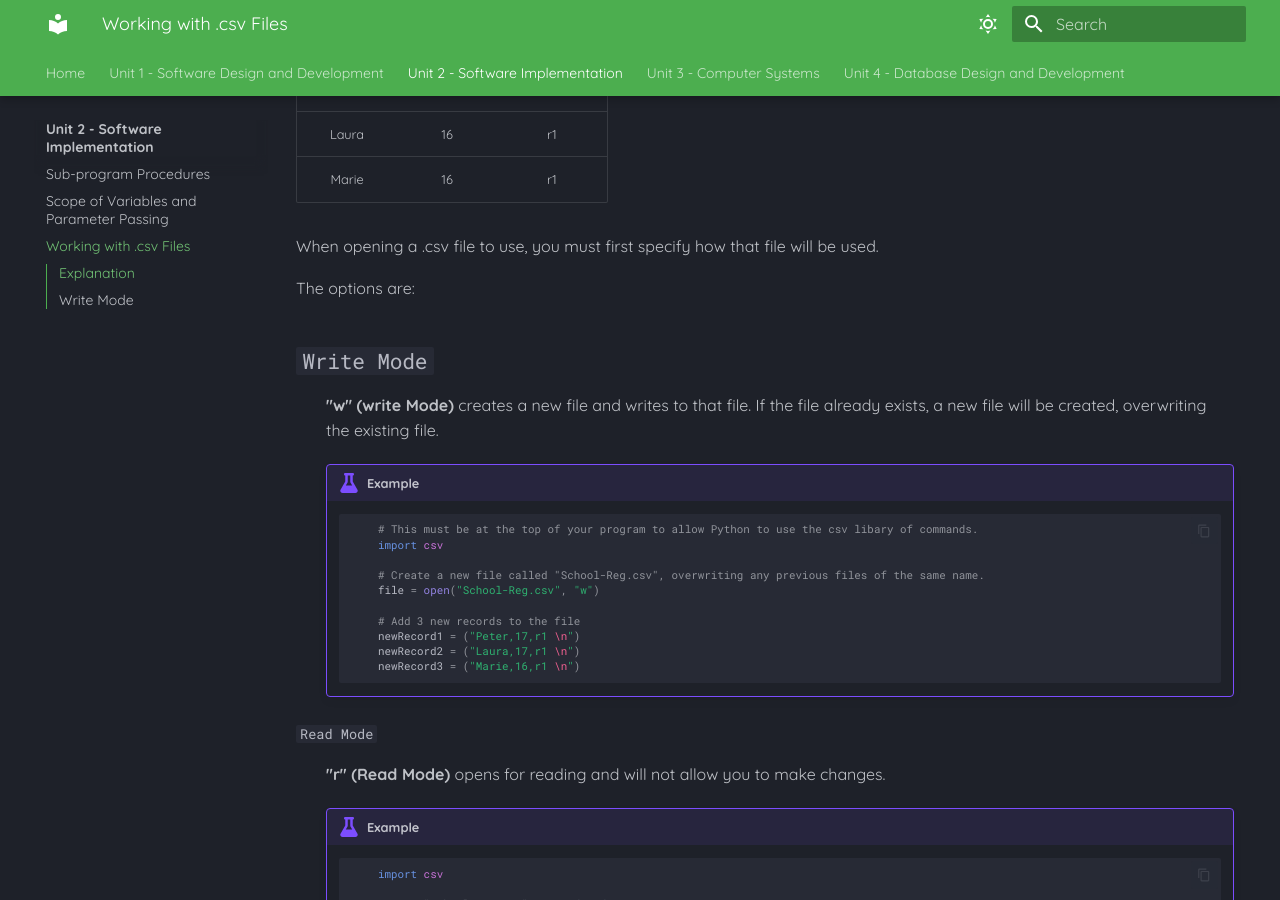
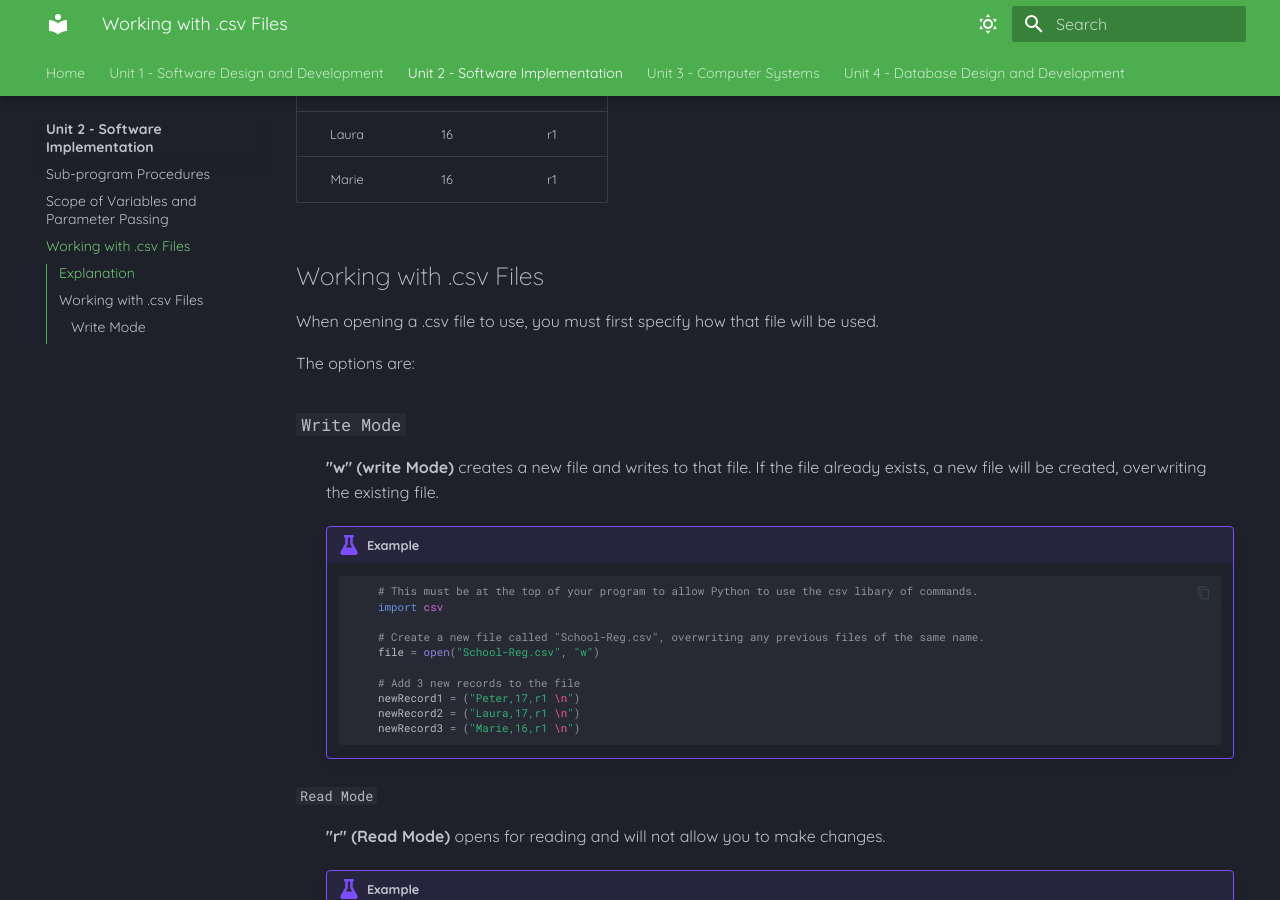
Before and after one commit to Mr-Wood-CS/Higher-Computing-Science-MD-Files, an MkDocs documentation site: the page built from docs/SI/06-Working-with-Files-(csv).md, in a window 1280 px wide and 900 px high, scrolled down 942 px. Built offline with MkDocs 1.6.1 and Material for MkDocs 9.7.7, drawn with Linux system fonts in a browser that asks for light colours.

Commit message:
Update 06-Working-with-Files-(csv).md

```diff
--- a/docs/SI/06-Working-with-Files-(csv).md
+++ b/docs/SI/06-Working-with-Files-(csv).md
@@ -36,12 +36,13 @@ It may be easier to think of the data as being separated into columns and rows t
 | Laura | 16  | r1         |
 | Marie | 16  | r1         |
 
+##  Working with .csv Files
 
 When opening a .csv file to use, you must first specify how that file will be used.
 
 The options are:
 
-## `Write Mode`
+### `Write Mode`
 
 :   __"w" (write Mode)__ creates a new file and writes to that file. If the file already exists, a new file will be created, overwriting the existing file.
 
```
